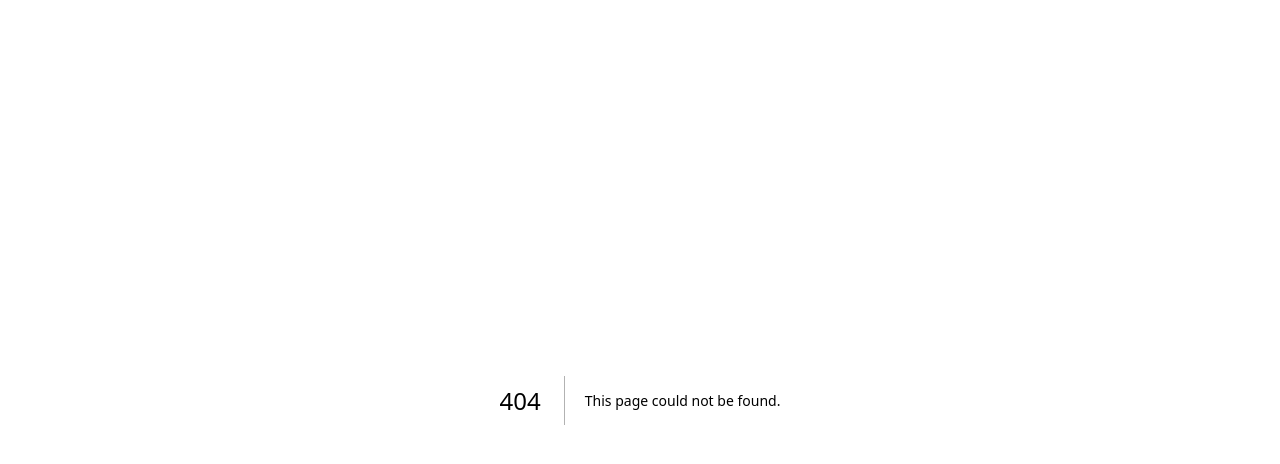
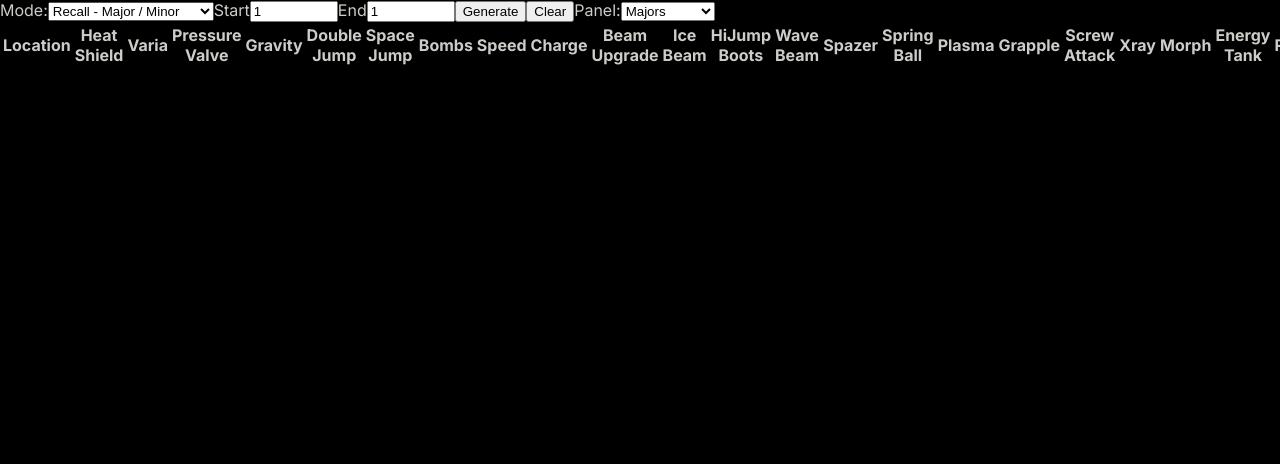
Before and after one commit to dashrando/dash-randomizer, a Next.js app in the folder apps/web-next/: page /stats in a window 1280 px wide. Before the commit this address had no page. Shown: the top 464 px of the page. Built offline with nearby package versions, Linux system fonts and the light colour scheme.

Commit message:
stats page prep

```diff
--- /dev/null
+++ b/apps/web-next/app/stats/page.module.css
@@ -0,0 +1,31 @@
+/*table {
+  font-family: arial, sans-serif;
+  font-size: 0.75em;
+  border-collapse: collapse;
+  width: 100%;
+}
+
+td,
+th {
+  border: 1px solid #dddddd;
+  text-align: left;
+  padding: 5px;
+}*/
+
+#stats > th {
+  text-align: left;
+  padding: 5px;
+}
+
+th.location {
+  width: 10%;
+}
+
+#stats {
+  width: 100%;
+}
+
+#panels {
+  float: right;
+  padding-right: 4em;
+}
--- /dev/null
+++ b/apps/web-next/app/stats/page.tsx
@@ -0,0 +1,96 @@
+import "./page.module.css";
+import { Item } from "../../../../packages/core/lib/items";
+import { getLocations } from "../../../../packages/core/lib/locations";
+
+const columns = [
+  { header: "Heat Shield", item: Item.HeatShield },
+  { header: "Varia", item: Item.Varia },
+  { header: "Pressure Valve", item: Item.PressureValve },
+  { header: "Gravity", item: Item.Gravity },
+  { header: "Double Jump", item: Item.DoubleJump },
+  { header: "Space Jump", item: Item.SpaceJump },
+  { header: "Bombs", item: Item.Bombs },
+  { header: "Speed", item: Item.Speed },
+  { header: "Charge", item: Item.Charge },
+  { header: "Beam Upgrade", item: Item.BeamUpgrade },
+  { header: "Ice Beam", item: Item.Ice },
+  { header: "HiJump Boots", item: Item.HJB },
+  { header: "Wave Beam", item: Item.Wave },
+  { header: "Spazer", item: Item.Spazer },
+  { header: "Spring Ball", item: Item.SpringBall },
+  { header: "Plasma", item: Item.Plasma },
+  { header: "Grapple", item: Item.Grapple },
+  { header: "Screw Attack", item: Item.ScrewAttack },
+  { header: "Xray", item: Item.Xray },
+  { header: "Morph", item: Item.Morph },
+  { header: "Energy Tank", item: Item.EnergyTank },
+  { header: "Reserve", item: Item.Reserve },
+];
+
+export function MajorItemHeader(props: any) {
+  return (
+    <tr>
+      <th>Location</th>
+      {columns.map((c) => (
+        <th>{c.header}</th>
+      ))}
+    </tr>
+  );
+}
+
+export default function StatsPage() {
+  return (
+    <div id="stats">
+      <label htmlFor="game_mode">Mode:</label>
+      <select name="game_mode" id="game_mode">
+        <option value="sm">Standard - Major / Minor</option>
+        <option value="sf">Standard - Full</option>
+        <option value="rm" selected>
+          Recall - Major / Minor
+        </option>
+        <option value="rf">Recall - Full</option>
+      </select>
+
+      <label htmlFor="start_seed">Start</label>
+      <input
+        name="start_seed"
+        id="start_seed"
+        type="number"
+        min="1"
+        max="999999"
+        step="100"
+        value="1"
+      />
+
+      <label htmlFor="end_seed">End</label>
+      <input
+        name="end_seed"
+        id="end_seed"
+        type="number"
+        min="1"
+        max="999999"
+        step="100"
+        value="1"
+      />
+      <input type="button" value="Generate" id="gen_seeds" />
+      <input type="button" value="Clear" id="clear_table" />
+      <span id="stats_status"></span>
+      <span id="action_status"></span>
+      <span id="panels">
+        <label htmlFor="panel_selection">Panel:</label>
+        <select name="panel_seletion" id="panel_selection">
+          <option value="majors">Majors</option>
+          <option value="minors">Minors</option>
+          <option value="progression">Progression</option>
+          <option value="noteworthy">Noteworthy</option>
+        </select>
+      </span>
+
+      <div id="stats_panel">
+        <table id="majorItemPlacement">
+          <MajorItemHeader />
+        </table>
+      </div>
+    </div>
+  );
+}
```
